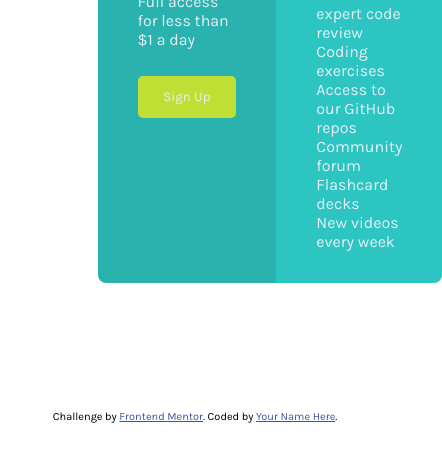
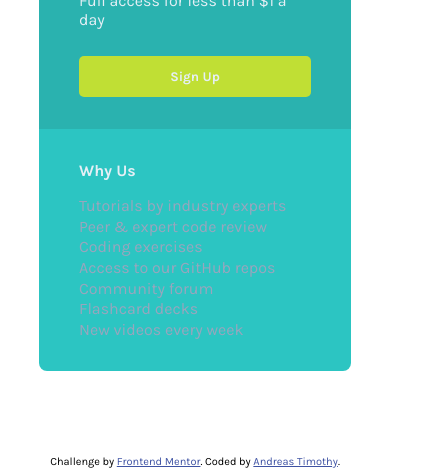
Before and after one commit to andreast12/single-price-grid-component, a plain HTML site: page index.html in a window 390 px wide. Shown: the part 553-1021 px from the top of the page, 442 px wide, since content can reach past the window. Before the commit the page ends 976 px from the top, so only its background shows below. Drawn offline with Linux system fonts and the light colour scheme.

Commit message:
media query, finishing

```diff
--- a/index.html
+++ b/index.html
@@ -56,7 +56,7 @@
   <footer>
     <p class="attribution">
       Challenge by <a href="https://www.frontendmentor.io?ref=challenge" target="_blank">Frontend Mentor</a>.
-      Coded by <a href="#">Your Name Here</a>.
+      Coded by <a href="#">Andreas Timothy</a>.
     </p>
   </footer>
 </body>
--- a/style.css
+++ b/style.css
@@ -19,15 +19,13 @@
 	grid-template-columns: repeat(2, 1fr);
 }
 
-.header, .col-1, .col-2 {
-	padding: 2em 2.5em;
-}
 
 /* header */
 
 .header {
 	grid-column: 1/3;
 	line-height: 1.5;
+	padding: 2em 2.5em;
 	border-top: 2px solid #ccc;
 	border-right: 2px solid #ccc;
 	border-left: 2px solid #ccc;
@@ -54,6 +52,7 @@
 .col-1 {
 	background-color: var(--cyan);
 	color: var(--light-gray);
+	padding: 2em 2.5em;
 	border-bottom-left-radius: 8px;
 }
 
@@ -78,11 +77,19 @@
 	background-color: var(--yellow);
 	color: var(--light-gray);
 	width: 100%;
+	font-weight: 700;
 	border: none;
 	outline: none;
+	cursor: pointer;
 	margin-top: 2em;
 	padding: 1em 0;
 	border-radius: 5px;
+	transition: .3s;
+}
+
+.col-1 button:hover {
+	background-color: #97af2a;
+	transform: translateY(-10px);
 }
 
 
@@ -91,9 +98,36 @@
 .col-2 {
 	color: var(--light-gray);
 	background-color: #2cc5c2;
+	padding: 2em 2.5em;
 	border-bottom-right-radius: 8px;
 }
 
 .col-2 h4 {
 	margin-bottom: 1em;
 }
+
+.col-2 p {
+	color: var(--grayish-blue);
+	margin-top: .1em;
+}
+
+
+
+/* media query */
+
+@media (max-width: 768px) {
+	.container {
+		width: 80%;
+		margin: 10vh auto;
+		display: flex;
+		flex-direction: column;
+	}
+
+	.col-1 {
+		border-radius: 0 0 0 0;
+	}
+
+	.col-2 {
+		border-bottom-left-radius: 8px;
+	}
+}
```
